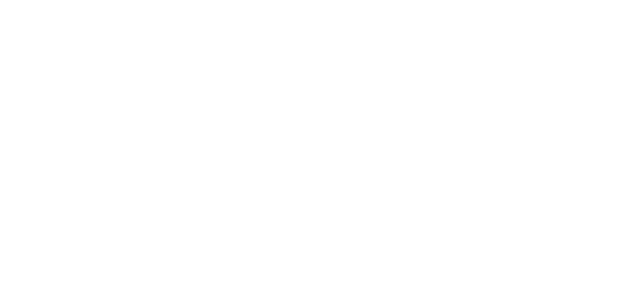
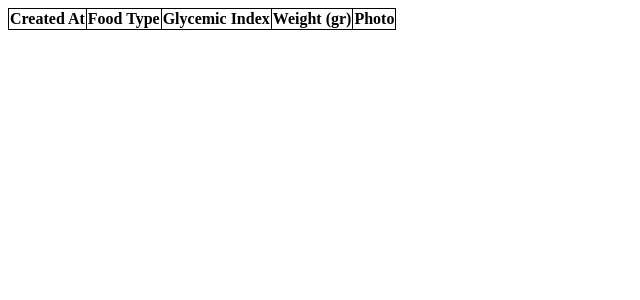
Before and after one commit to robertobeanuoc/food_recognition_model, a Flask app: page /meals in a window 1280 px wide. Before the commit the part shown is empty. Shown: the top 300 px of the page, without its empty margins (0-640 px from the left). Run offline with Flask 2, Linux system fonts and the light colour scheme; data that the repository does not hold is empty.

Commit message:
feat: add meals

```diff
--- a/src/flask_server.py
+++ b/src/flask_server.py
@@ -1,4 +1,5 @@
 
+import datetime
 import shutil
 from flask import Flask, session ,render_template, request, redirect, url_for
 import cv2
@@ -6,7 +7,7 @@
 import os
 from food_recognition.food_classification import classify_image
 from food_recognition.utils import app_logger
-from food_recognition.db import get_glycemic_index, insert_food_type, insert_food_type_update
+from food_recognition.db import get_glycemic_index, insert_food_type, insert_food_type_update, get_food_registers
 from food_recognition.similar_food import add_similar_food_info_to_food
 import json
 import uuid
@@ -119,7 +120,8 @@
 
 @app.route('/meals')
 def meals():
-    return render_template('meals.html')
+    food_registers: list[dict] = get_food_registers(start_date=datetime.date.today()-datetime.timedelta(days=30) )
+    return render_template('meals.html', food_registers=food_registers)
 
 if __name__ == '__main__':
     app.run(debug=True, host="0.0.0.0", port=5010, ssl_context='adhoc')
--- a/src/food_recognition/db.py
+++ b/src/food_recognition/db.py
@@ -106,7 +106,7 @@
     return records_json
 
 
-def get_food_register(start_date: datetime.date)-> list[dict]:
+def get_food_registers(start_date: datetime.date)-> list[dict]:
     cnx: mysql.connector.MySQLConnection = _connect_to_db()
     app_logger.info("Connected to the database")
 
@@ -114,7 +114,7 @@
     cursor = cnx.cursor()
 
     # Define the SQL query to retrieve all records from the food_table
-    query:str = f"SELECT food_type, glycemic_index, weight_grams, created_at, file_uid FROM food_register where created_at >= '{start_date.strftime('%Y-%m-%d')}'"
+    query:str = f"SELECT food_type, glycemic_index, weight_grams, created_at, file_uid FROM food_register where created_at >= '{start_date.strftime('%Y-%m-%d')}' order by created_at desc"
     app_logger.info(f"Query: {query}")
 
     # Execute the query
--- a/src/food_recognition/templates/meals.html
+++ b/src/food_recognition/templates/meals.html
@@ -6,6 +6,31 @@
     <title>Captured meals</title>
 </head>
 <body>
-
+    <table style="border: 1px solid black; border-collapse: collapse;">
+        <colgroup>
+            <col style="border-right: 1px solid black;">
+            <col style="border-right: 1px solid black;">
+            <col style="border-right: 1px solid black;">
+            <col style="border-right: 1px solid black;">
+            <col style="border-right: 1px solid black;">
+        </colgroup>
+        <thead>
+            <tr style="border: 1px solid black;">
+                <th align="left">Created At</th>
+                <th align="left">Food Type</th>
+                <th align="right">Glycemic Index</th>
+                <th align="right">Weight (gr)</th>
+                <th align="left">Photo</th>
+            </tr>
+            {%for food_register in food_registers%}
+            <tr>
+                <td>{{food_register['created_at'].strftime('%Y-%m-%d %H:%M')}}</td>
+                <td>{{food_register['food_type']}}</td>
+                <td>{{food_register['glycemic_index']}}</td>
+                <td>{{food_register['weight_grams']}}</td>
+                <td></td>
+            </tr>
+            {%endfor%}
+    </table>
 </body>
 </html>
```
Also changed, not shown: src/test/test_similar.py (+2 -2 lines).
